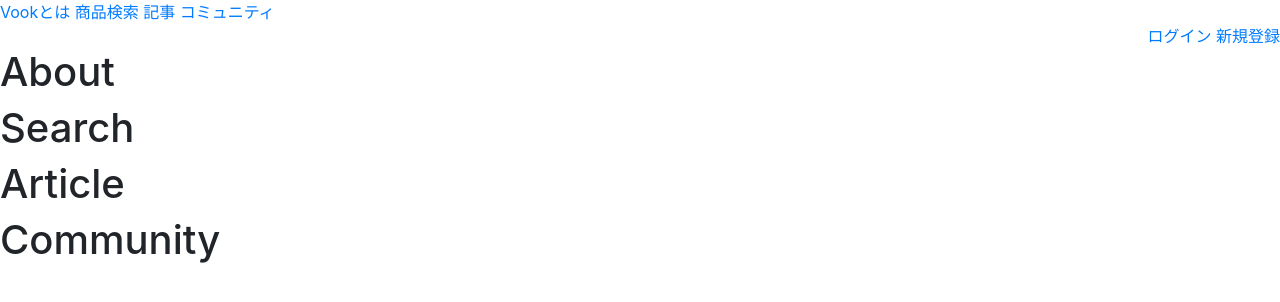
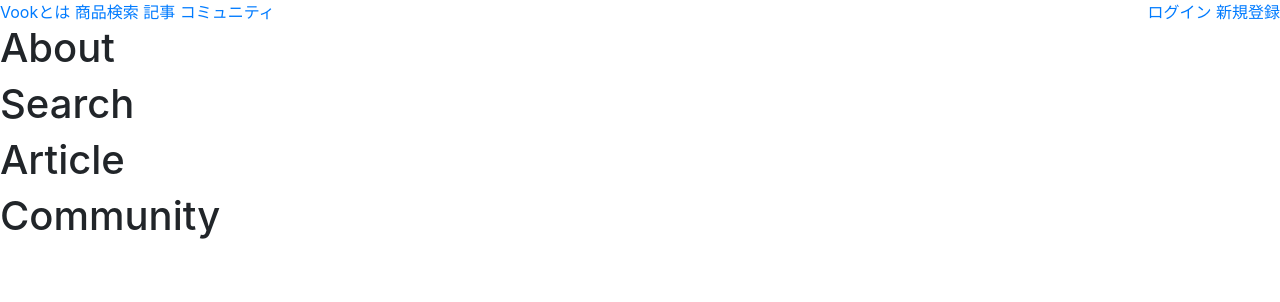
Before and after one commit to atsushimemet/vook_django_v1, a Django app: page /vook_django_v1/ in a window 1280 px wide. Shown: the top 302 px of the page. Run offline with Django 4.2, Linux system fonts and the light colour scheme; some libraries are stand-ins or nearby versions.

Commit message:
feat: #16 ログイン・新規登録以外の項目とログイン・新規登録を同じ行に示す

```diff
--- a/vook_django_v1/static/css/common.css
+++ b/vook_django_v1/static/css/common.css
@@ -1,4 +1,4 @@
-.header__link_right {
-    text-align: right;
-    display: block;
+.header__lists {
+    display: flex;
+    justify-content: space-between;
 }
--- a/vook_django_v1/templates/vook_django_v1/index.html
+++ b/vook_django_v1/templates/vook_django_v1/index.html
@@ -23,15 +23,15 @@
         <header class="header">
             <div class="header__container l-main__inner">
                 <div class="header__lists">
-                    <div class="header__link_left">
-                        <a href="#about" class="header__link">Vookとは</a>
-                        <a href="#search" class="header__link">商品検索</a>
-                        <a href="#article" class="header__link">記事</a>
-                        <a href="#community" class="header__link">コミュニティ</a>
+                    <div class="left">
+                        <a href="#about" class="header">Vookとは</a>
+                        <a href="#search" class="header">商品検索</a>
+                        <a href="#article" class="header">記事</a>
+                        <a href="#community" class="header">コミュニティ</a>
                     </div>
-                    <div class="header__link_right">
-                        <a href="#login" class="header__link"><span>ログイン</span></a>
-                        <a href="#register" class="header__link"><span>新規登録</span></a>
+                    <div class="right">
+                        <a href="#login" class="header"><span>ログイン</span></a>
+                        <a href="#register" class="header"><span>新規登録</span></a>
                     </div>
                 </div>
         </header>
```
